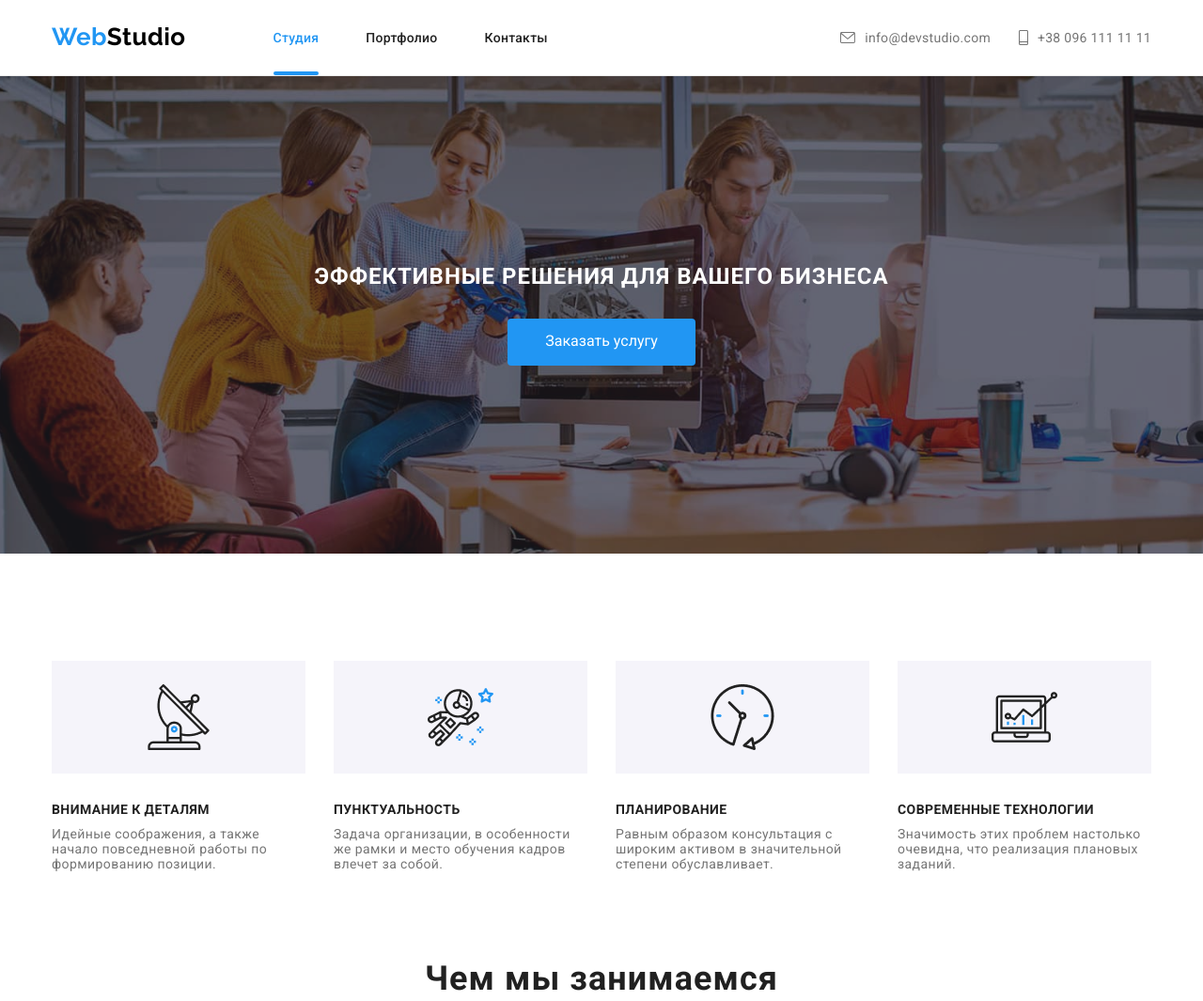
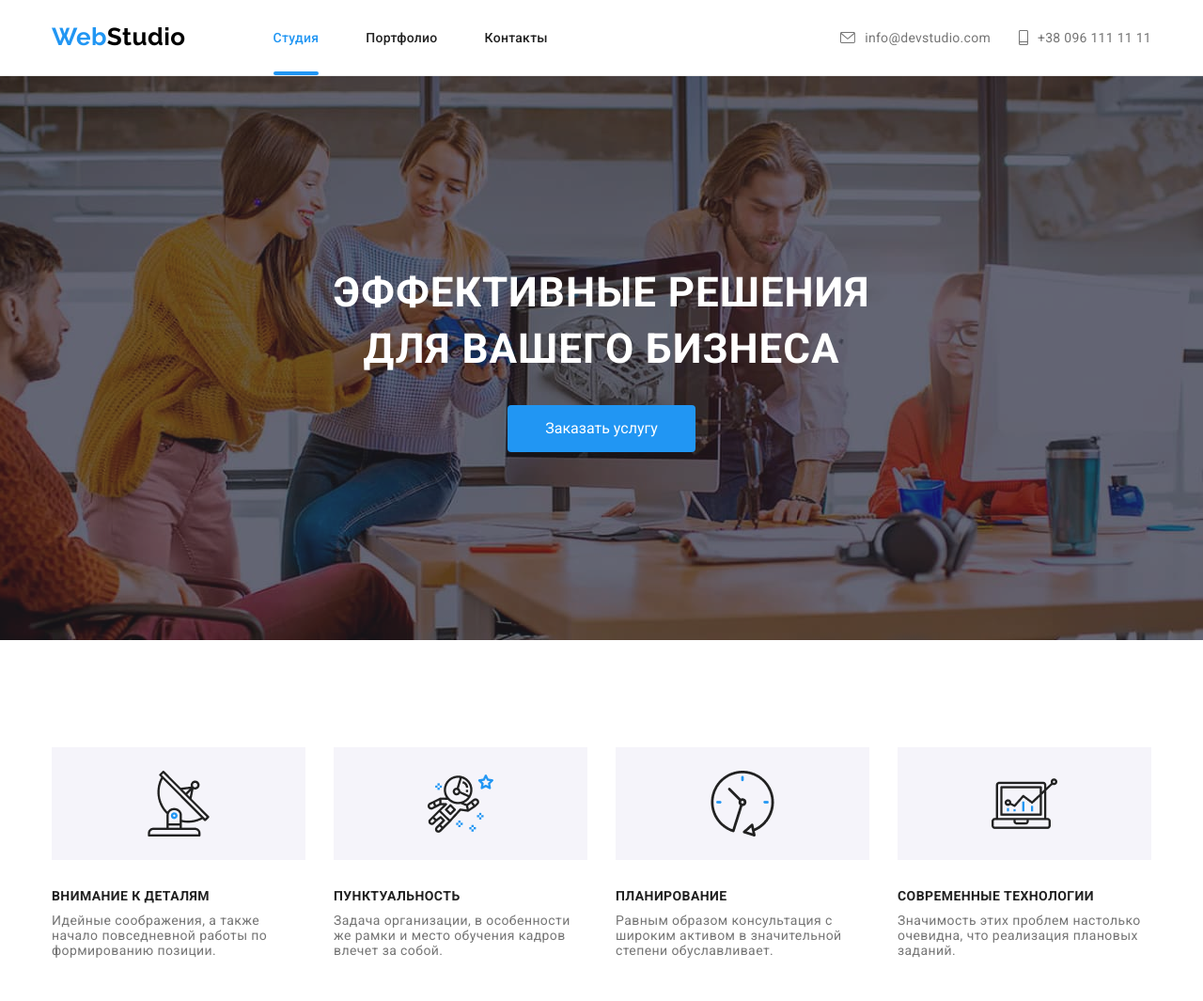
Before and after one commit to MariiaDrobotovych/goit-markup-hw-07, a plain HTML site: page index.html in a window 1280 px wide. Shown: the top 1065 px of the page at 94% size. Drawn offline with nearby package versions, Linux system fonts and the light colour scheme.

Commit message:
fix hero section

```diff
--- a/index.html
+++ b/index.html
@@ -64,7 +64,7 @@
     <main>
       <section class="hero">
         <div class="container">
-          <h1 class="hero-title">Эффективные решения для вашего бизнеса</h1>
+          <h1 class="hero-title">Эффективные решения <br> для вашего бизнеса</h1>
           <button type="button" class="button" data-modal-open>Заказать услугу</button>
         </div>
       </section>
--- a/sass/layout/_hero.scss
+++ b/sass/layout/_hero.scss
@@ -24,6 +24,10 @@
 .hero-title {
   margin-top: 0px;
   margin-bottom: 30px;
+
+  font-size: 44px;
+  font-weight: 900;
+  line-height: 60px;
 }
 
 .button {
@@ -38,4 +42,5 @@
   background-color: $text-accent;
   color: $main-bg-color;
   background-color: #2196f3;
+  cursor: pointer;
 }
```
Also changed, not shown: css/main.css, css/main.min.css, 2 other files.
